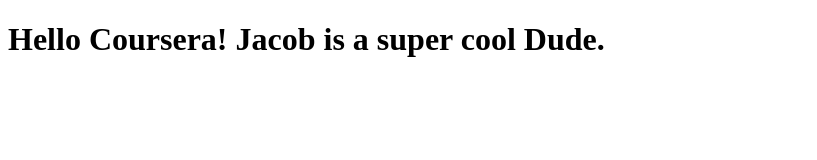
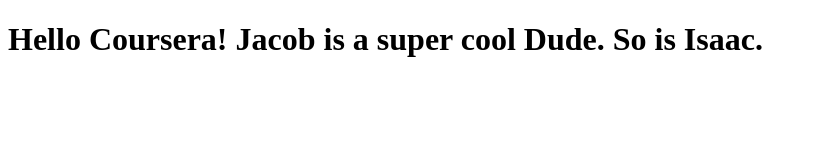
Before and after one commit to IsaacLeab/coursera-Isaac, a plain HTML site: page site/index.html in a window 1280 px wide. Shown: the whole page, without its empty margins (0-817 px from the left). Drawn offline with Linux system fonts and the light colour scheme.

Commit message:
Small changes made

```diff
--- a/site/index.html
+++ b/site/index.html
@@ -4,6 +4,6 @@
 	<title>Hello Coursera!</title>
 </head>
 <body>
-<h1>Hello Coursera! Jacob is a super cool Dude. </h1>
+<h1>Hello Coursera! Jacob is a super cool Dude. So is Isaac.</h1>
 </body>
 </html>
```
